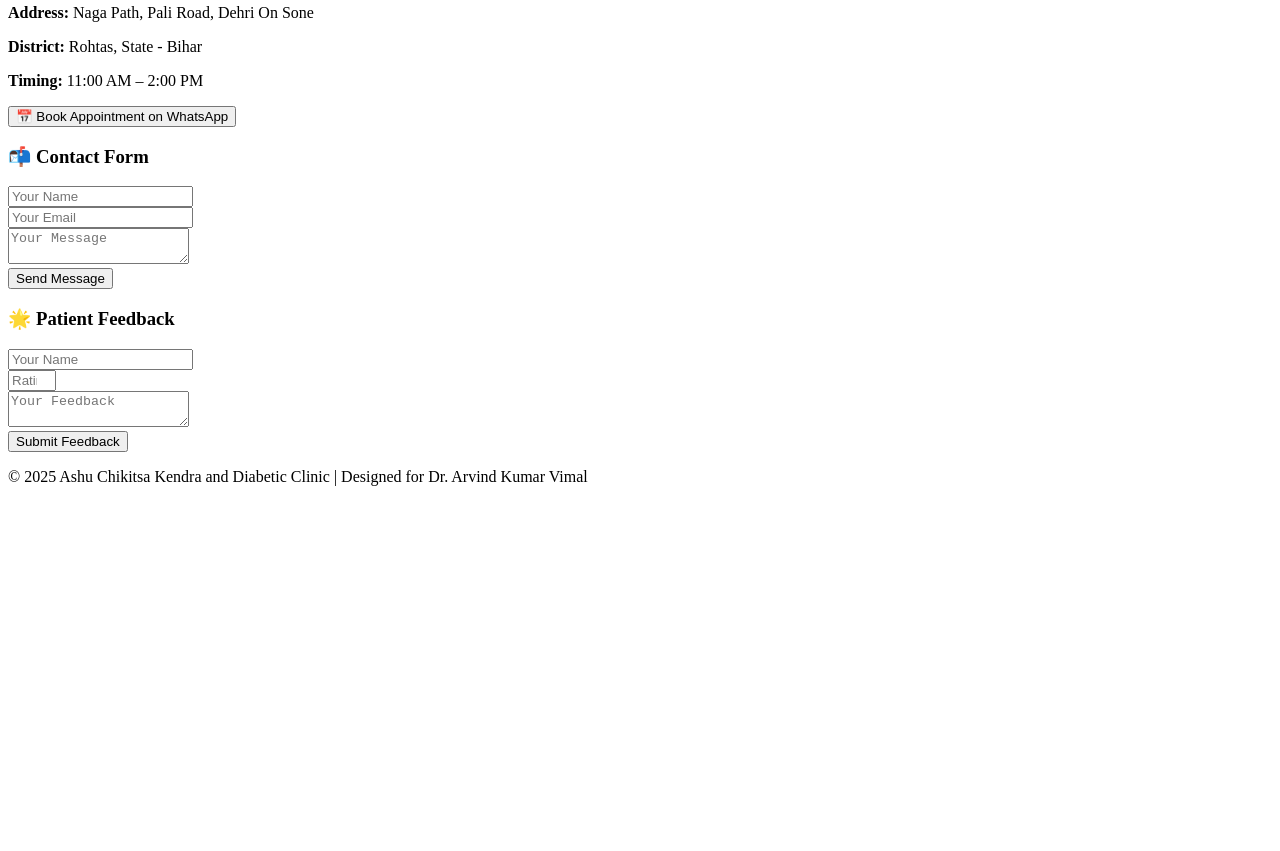
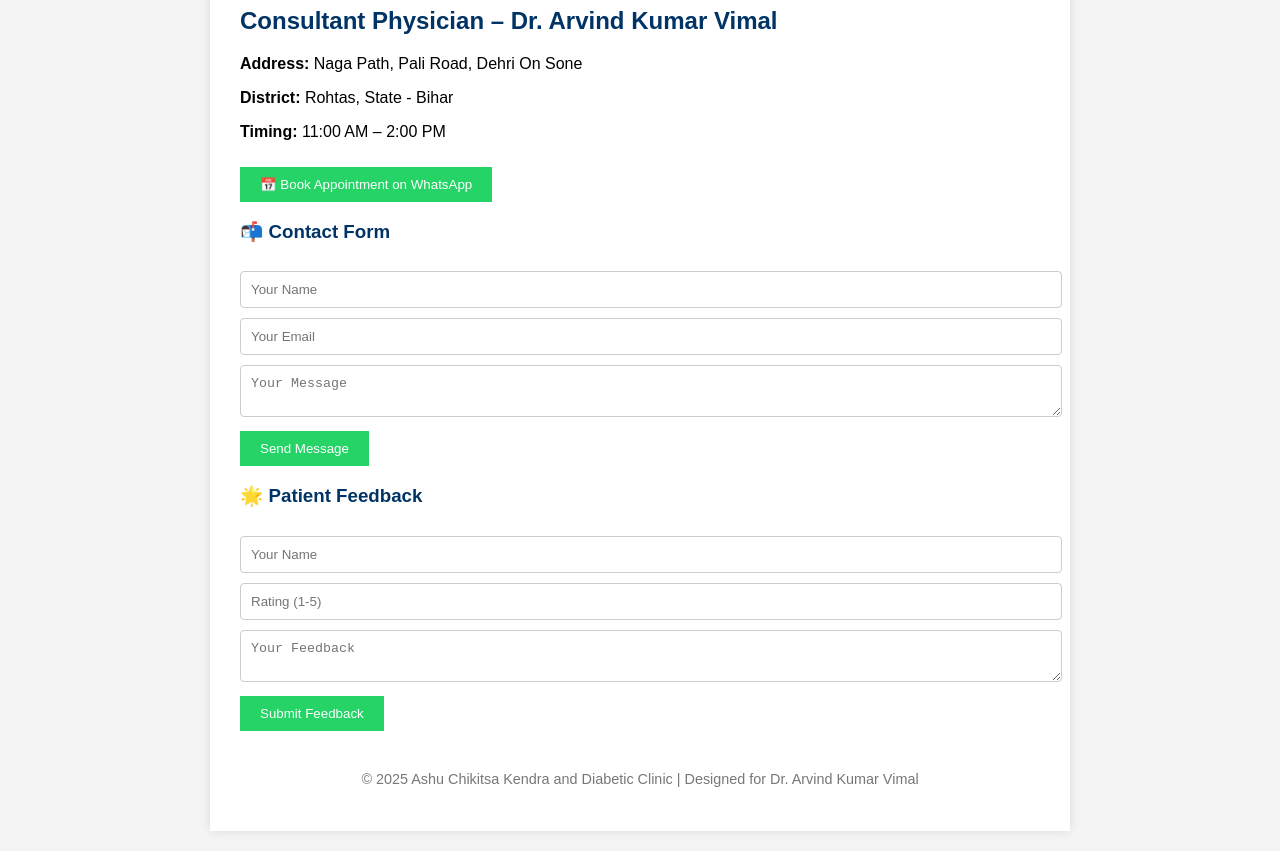
Before and after one commit to devraj-jpg/drakvimal-clinic, a plain HTML site: page index.html in a window 1280 px wide. Shown: the part 123-974 px from the top of the page. Before the commit the page ends 800 px from the top, so only its background shows below. Drawn offline with Linux system fonts and the light colour scheme.

Commit message:
style.css

```diff
--- a/style.css
+++ b/style.css
@@ -1,15 +1,37 @@
-<!DOCTYPE html>
-<html lang="en">
-<head>
-  <meta charset="UTF-8" />
-  <title>Thank You</title>
-  <link rel="stylesheet" href="style.css" />
-</head>
-<body>
-  <div class="container" style="text-align:center">
-    <h2>Thank you!</h2>
-    <p>Your submission has been received successfully.</p>
-    <a href="index.html"><button>🔙 Back to Home</button></a>
-  </div>
-</body>
-</html>
+body {
+  font-family: Arial, sans-serif;
+  background: #f4f4f4;
+  margin: 0;
+  padding: 20px;
+}
+.container {
+  max-width: 800px;
+  background: white;
+  padding: 30px;
+  margin: auto;
+  box-shadow: 0 0 10px rgba(0,0,0,0.1);
+}
+h1, h2, h3 {
+  color: #003366;
+}
+button {
+  background-color: #25D366;
+  color: white;
+  padding: 10px 20px;
+  border: none;
+  margin-top: 10px;
+  cursor: pointer;
+}
+input, textarea {
+  width: 100%;
+  padding: 10px;
+  margin-top: 10px;
+  border: 1px solid #ccc;
+  border-radius: 4px;
+}
+footer {
+  margin-top: 40px;
+  font-size: 0.9em;
+  color: #777;
+  text-align: center;
+}
```
